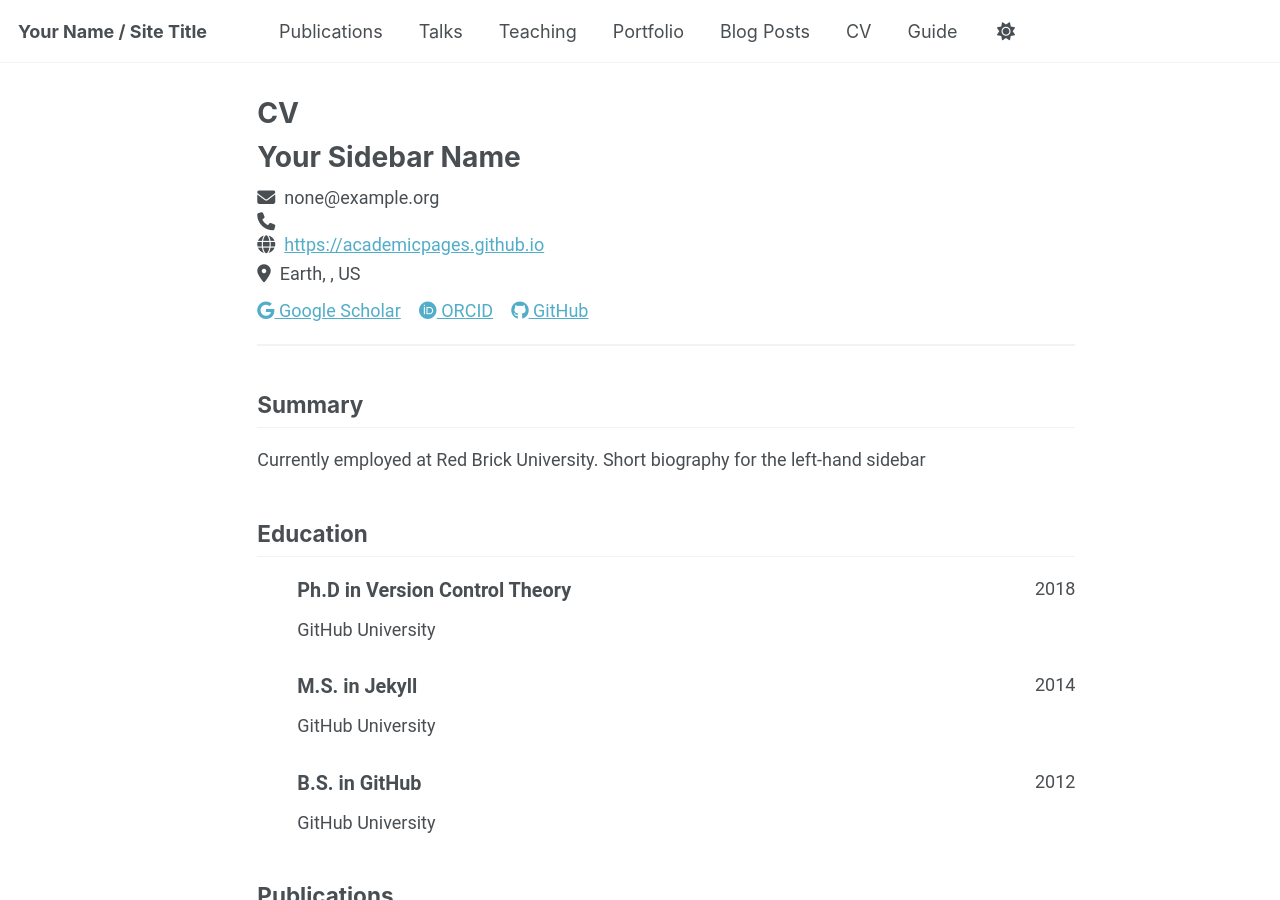
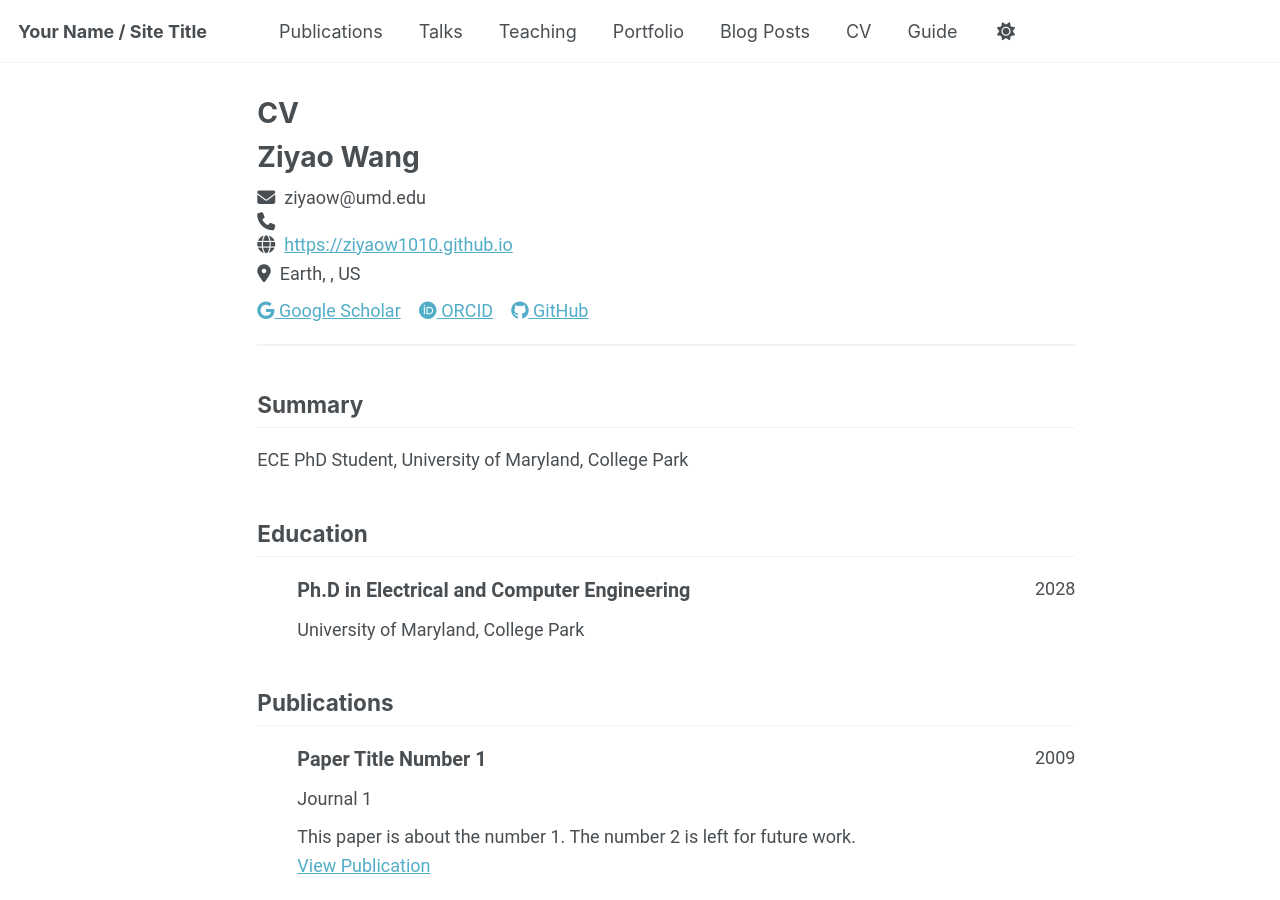
Before and after one commit to ziyaow1010/ziyaow1010.github.io, a Jekyll site: the page built from _pages/cv-json.md, in a window 1280 px wide and 900 px high. Built offline with Jekyll 4.4.1, drawn with Linux system fonts in a browser that asks for light colours; a script that is not in the unit is left out; some of the changed text lies outside the part shown.

Commit message:
Update cv.json

```diff
--- a/_data/cv.json
+++ b/_data/cv.json
@@ -1,10 +1,10 @@
 {
   "basics": {
-    "name": "Your Sidebar Name",
-    "email": "none@example.org",
+    "name": "Ziyao Wang",
+    "email": "ziyaow@umd.edu",
     "phone": "",
-    "website": "https://academicpages.github.io",
-    "summary": "Currently employed at Red Brick University. Short biography for the left-hand sidebar",
+    "website": "https://ziyaow1010.github.io",
+    "summary": "ECE PhD Student, University of Maryland, College Park",
     "location": {
       "address": "",
       "postalCode": "",
@@ -16,7 +16,7 @@
       {
         "network": "Google Scholar",
         "username": "",
-        "url": "https://scholar.google.com/citations?user=PS_CX0AAAAAJ"
+        "url": "https://scholar.google.com/citations?user=_PdzpfAAAAAJ"
       },
       {
         "network": "ORCID",
@@ -26,36 +26,18 @@
       {
         "network": "GitHub",
         "username": "academicpages",
-        "url": "https://github.com/academicpages"
+        "url": "https://github.com/ziyaow1010"
       }
     ]
   },
   "work": [],
   "education": [
     {
-      "institution": "GitHub University",
-      "area": "Ph.D in Version Control Theory",
+      "institution": "University of Maryland, College Park",
+      "area": "Ph.D in Electrical and Computer Engineering",
       "studyType": "",
       "startDate": "",
-      "endDate": "2018",
-      "gpa": null,
-      "courses": []
-    },
-    {
-      "institution": "GitHub University",
-      "area": "M.S. in Jekyll",
-      "studyType": "",
-      "startDate": "",
-      "endDate": "2014",
-      "gpa": null,
-      "courses": []
-    },
-    {
-      "institution": "GitHub University",
-      "area": "B.S. in GitHub",
-      "studyType": "",
-      "startDate": "",
-      "endDate": "2012",
+      "endDate": "2028",
       "gpa": null,
       "courses": []
     }
@@ -123,30 +105,5 @@
       "location": "Los Angeles, CA, USA",
       "description": ""
     }
-  ],
-  "teaching": [
-    {
-      "course": "Teaching experience 1",
-      "institution": "University 1, Department",
-      "date": "2014-01-01",
-      "role": "Undergraduate course",
-      "description": ""
-    },
-    {
-      "course": "Teaching experience 2",
-      "institution": "University 1, Department",
-      "date": "2015-01-01",
-      "role": "Workshop",
-      "description": ""
-    }
-  ],
-  "portfolio": [
-    {
-      "name": "Portfolio item number 1",
-      "category": "portfolio",
-      "date": "",
-      "url": "",
-      "description": "Short description of portfolio item number 1<br/><img src='/images/500x300.png'>"
-    }
   ]
 }
```
